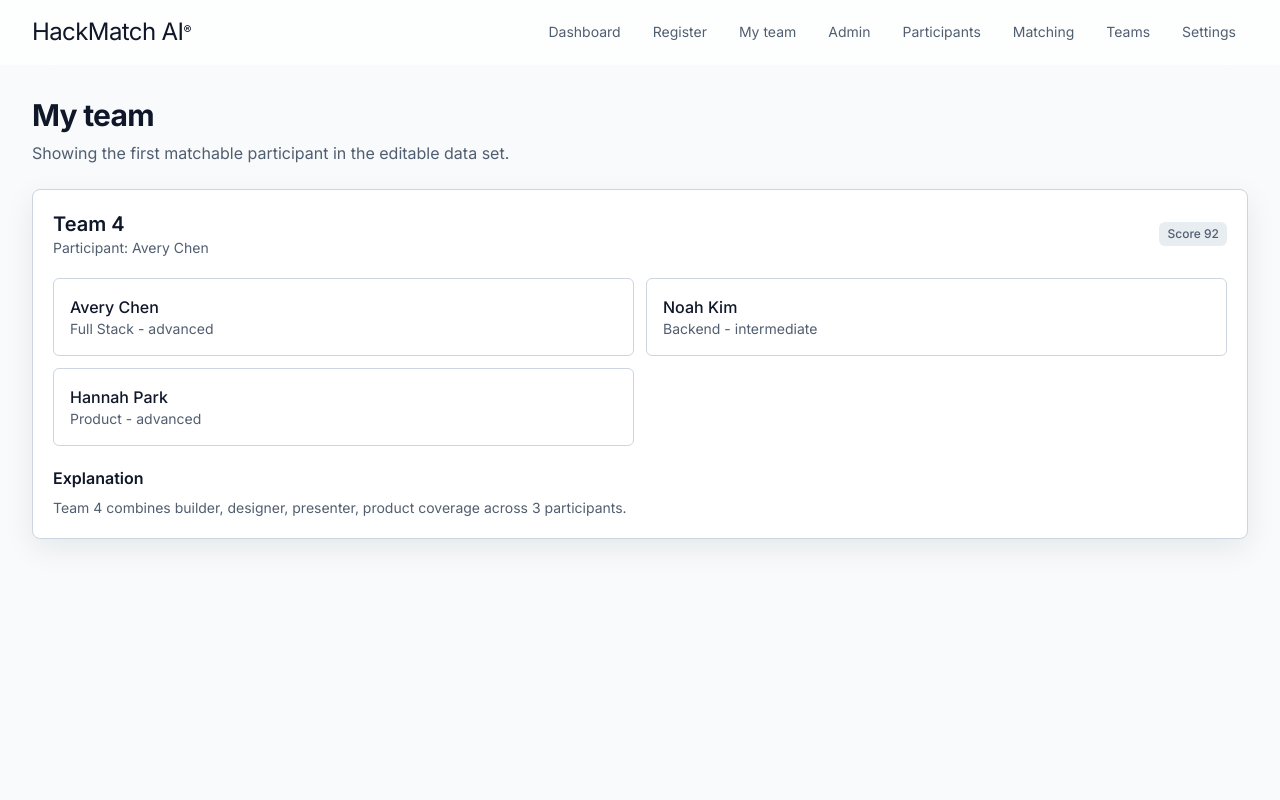
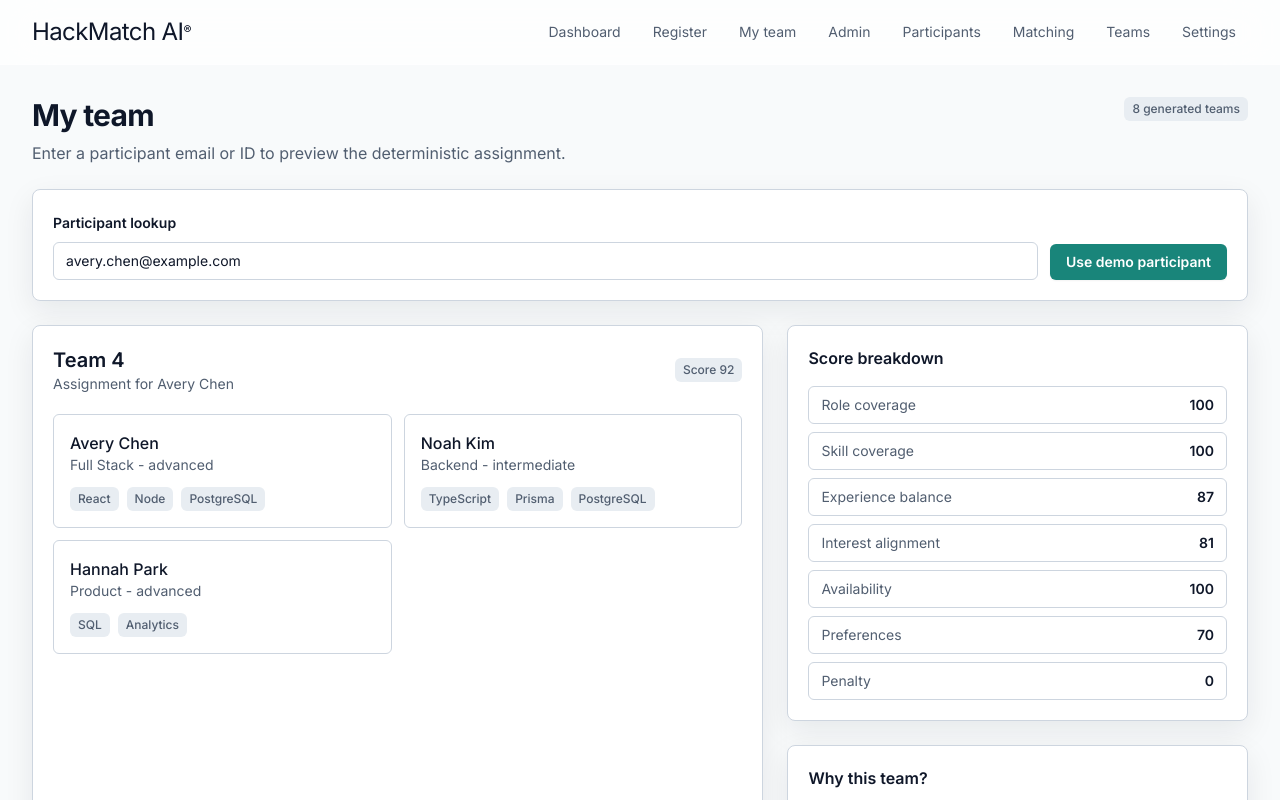
Before and after one commit to best-ed/HackMatch-AI, a Next.js app: page /participant/team in a window 1280 px wide. Shown: the top 800 px of the page. Built offline with nearby package versions, Linux system fonts and the light colour scheme.

Commit message:
feat: improve participant team access flow

```diff
--- a/app/participant/register/page.tsx
+++ b/app/participant/register/page.tsx
@@ -1,12 +1,14 @@
 "use client";
 
+import { useRouter } from "next/navigation";
 import { useMemo, useState } from "react";
 import { Card, TextArea, TextInput } from "@/components/ui";
 import {
   createBlankParticipant,
   joinList,
   splitList,
-  useHackMatchData
+  useHackMatchData,
+  writeCurrentParticipantLookup
 } from "@/lib/local-store";
 import type { AvailabilitySlot, ExperienceLevel, Participant } from "@/lib/matching/types";
 
@@ -20,6 +22,7 @@ const availabilitySlots: AvailabilitySlot[] = [
 ];
 
 export default function RegisterPage() {
+  const router = useRouter();
   const { participants, saveParticipant, loaded } = useHackMatchData();
   const blank = useMemo(() => createBlankParticipant(participants), [participants]);
   const [form, setForm] = useState<Participant>(blank);
@@ -30,9 +33,11 @@ export default function RegisterPage() {
   }
 
   function submit() {
-    saveParticipant(form);
+    const savedParticipant = saveParticipant(form);
+    writeCurrentParticipantLookup(savedParticipant.email);
     setSaved(true);
     setForm(createBlankParticipant([...participants, form]));
+    router.push(`/participant/team?participant=${encodeURIComponent(savedParticipant.email)}`);
   }
 
   return (
@@ -118,7 +123,7 @@ export default function RegisterPage() {
           >
             Save registration
           </button>
-          {saved ? <p className="self-center text-sm font-medium text-emerald-700">Saved. Generate teams from Admin Matching.</p> : null}
+          {saved ? <p className="self-center text-sm font-medium text-emerald-700">Saved. Opening your team page.</p> : null}
         </form>
       </Card>
     </div>
--- a/app/participant/team/page.tsx
+++ b/app/participant/team/page.tsx
@@ -1,35 +1,100 @@
 "use client";
 
-import { Badge, Card } from "@/components/ui";
-import { useHackMatchData } from "@/lib/local-store";
+import { useEffect, useMemo, useState } from "react";
+import { Badge, Button, Card, TextInput } from "@/components/ui";
+import {
+  readCurrentParticipantLookup,
+  useHackMatchData,
+  writeCurrentParticipantLookup
+} from "@/lib/local-store";
 import { generateTeams } from "@/lib/matching/algorithm";
 
 export default function ParticipantTeamPage() {
   const { participants, settings } = useHackMatchData();
-  const result = generateTeams(participants, settings);
-  const participant = participants.find((item) => item.consentToMatch) ?? participants[0];
-  const team = participant
+  const result = useMemo(
+    () => generateTeams(participants, settings),
+    [participants, settings]
+  );
+  const defaultParticipant = participants.find((item) => item.consentToMatch) ?? participants[0];
+  const [lookup, setLookup] = useState(defaultParticipant?.email ?? "");
+  const normalizedLookup = normalizeLookupValue(lookup);
+  const participant = normalizedLookup
+    ? participants.find((item) => {
+    const searchableValues = [
+      item.id,
+      item.fullName,
+      item.email,
+      item.email.split("@")[0]
+    ];
+    return searchableValues.some((value) =>
+      normalizeLookupValue(value).includes(normalizedLookup)
+    );
+  })
+    : undefined;
+  const team = participant?.consentToMatch
     ? result.teams.find((candidate) => candidate.participantIds.includes(participant.id))
     : undefined;
   const members = team
     ? team.participantIds.map((id) => participants.find((p) => p.id === id)).filter(Boolean)
     : [];
   const explanation = result.explanations.find((item) => item.teamId === team?.id);
+  const isUnassigned = participant
+    ? result.unassignedParticipants.includes(participant.id)
+    : false;
+
+  useEffect(() => {
+    const participantLookup = new URLSearchParams(window.location.search).get("participant");
+    const savedLookup = readCurrentParticipantLookup();
+    const nextLookup = participantLookup || savedLookup || defaultParticipant?.email || "";
+    setLookup(nextLookup);
+  }, [defaultParticipant?.email]);
+
+  function updateLookup(value: string) {
+    setLookup(value);
+    if (value.trim()) {
+      writeCurrentParticipantLookup(value);
+    }
+  }
 
   return (
     <div className="space-y-6">
+      <div className="flex flex-wrap items-start justify-between gap-4">
         <div>
           <h1 className="text-3xl font-bold tracking-tight">My team</h1>
           <p className="mt-2 text-muted-foreground">
-          Showing the first matchable participant in the editable data set.
+            Enter a participant email or ID to preview the deterministic assignment.
           </p>
         </div>
+        <Badge>{result.teams.length} generated teams</Badge>
+      </div>
+      <Card className="grid gap-3 md:grid-cols-[1fr_auto]">
+        <label className="space-y-2">
+          <span className="text-sm font-semibold">Participant lookup</span>
+          <TextInput
+            value={lookup}
+            onChange={(event) => updateLookup(event.target.value)}
+            placeholder="Maya Patel, maya.patel@example.com, or p02"
+          />
+        </label>
+        <div className="flex items-end">
+          <Button
+            className="w-full md:w-auto"
+            onClick={() => updateLookup(defaultParticipant?.email ?? "")}
+            type="button"
+          >
+            Use demo participant
+          </Button>
+        </div>
+      </Card>
       {team && participant ? (
+        <div className="grid gap-6 lg:grid-cols-[1.35fr_0.85fr]">
           <Card className="space-y-5">
             <div className="flex flex-wrap items-center justify-between gap-3">
               <div>
                 <h2 className="text-xl font-semibold">{team.name}</h2>
-              <p className="text-sm text-muted-foreground">Participant: {participant.fullName}</p>
+                <p className="text-sm text-muted-foreground">
+                  Assignment for {participant.fullName}
+                </p>
               </div>
               <Badge>Score {team.score?.totalScore}</Badge>
             </div>
@@ -41,20 +106,85 @@ export default function ParticipantTeamPage() {
                     <div className="text-sm text-muted-foreground">
                       {member.primaryRole} - {member.experienceLevel}
                     </div>
+                    <div className="mt-3 flex flex-wrap gap-2">
+                      {member.technicalSkills.slice(0, 3).map((skill) => (
+                        <Badge key={skill}>{skill}</Badge>
+                      ))}
+                    </div>
                   </div>
                 ) : null
               )}
             </div>
+          </Card>
+          <div className="space-y-6">
+            {team.score ? (
+              <Card>
+                <h2 className="font-semibold">Score breakdown</h2>
+                <div className="mt-4 grid gap-2 text-sm">
+                  <Score label="Role coverage" value={team.score.roleCoverageScore} />
+                  <Score label="Skill coverage" value={team.score.skillCoverageScore} />
+                  <Score label="Experience balance" value={team.score.experienceBalanceScore} />
+                  <Score label="Interest alignment" value={team.score.interestAlignmentScore} />
+                  <Score label="Availability" value={team.score.availabilityCompatibilityScore} />
+                  <Score label="Preferences" value={team.score.preferenceSatisfactionScore} />
+                  <Score label="Penalty" value={team.score.constraintPenalty} />
+                </div>
+              </Card>
+            ) : null}
             {explanation ? (
+              <Card className="space-y-4">
                 <div>
-              <h3 className="font-semibold">Explanation</h3>
+                  <h2 className="font-semibold">Why this team?</h2>
                   <p className="mt-2 text-sm text-muted-foreground">{explanation.summary}</p>
                 </div>
+                <div>
+                  <h3 className="text-sm font-semibold">Suggested direction</h3>
+                  <p className="mt-1 text-sm text-muted-foreground">
+                    {explanation.suggestedProjectDirection}
+                  </p>
+                </div>
+                <div>
+                  <h3 className="text-sm font-semibold">Suggested internal roles</h3>
+                  <div className="mt-2 grid gap-2">
+                    {Object.entries(explanation.suggestedInternalRoles).map(([name, role]) => (
+                      <div key={name} className="flex justify-between gap-3 rounded-md bg-muted px-3 py-2 text-sm">
+                        <span>{name}</span>
+                        <span className="text-muted-foreground">{role}</span>
+                      </div>
+                    ))}
+                  </div>
+                </div>
+              </Card>
             ) : null}
+          </div>
+        </div>
+      ) : (
+        <Card>
+          <h2 className="font-semibold">No team assignment found</h2>
+          <p className="mt-2 text-sm text-muted-foreground">
+            {!participant
+              ? "No participant matches that name, email, or ID."
+              : !participant.consentToMatch
+                ? `${participant.fullName} did not consent to matching, so they are excluded.`
+                : isUnassigned
+                  ? `${participant.fullName} is currently unassigned under these settings.`
+                  : "This participant was not placed in a generated team."}
+          </p>
         </Card>
-      ) : (
-        <Card>No team assignment found.</Card>
       )}
     </div>
   );
 }
+
+function Score({ label, value }: { label: string; value: number }) {
+  return (
+    <div className="flex items-center justify-between gap-3 rounded-md border border-border bg-white px-3 py-2">
+      <span className="text-muted-foreground">{label}</span>
+      <span className="font-semibold">{value}</span>
+    </div>
+  );
+}
+
+function normalizeLookupValue(value: string) {
+  return value.trim().toLowerCase().replace(/[^a-z0-9]/g, "");
+}
--- a/lib/local-store.ts
+++ b/lib/local-store.ts
@@ -10,6 +10,7 @@ import { useEffect, useMemo, useState } from "react";
 
 const participantsKey = "hackmatch.participants.v1";
 const settingsKey = "hackmatch.settings.v1";
+const currentParticipantKey = "hackmatch.currentParticipant.v1";
 
 function readJson<T>(key: string, fallback: T): T {
   if (typeof window === "undefined") return fallback;
@@ -24,6 +25,15 @@ function readJson<T>(key: string, fallback: T): T {
 
 function writeJson<T>(key: string, value: T) {
   window.localStorage.setItem(key, JSON.stringify(value));
+}
+
+export function readCurrentParticipantLookup(): string {
+  if (typeof window === "undefined") return "";
+  return window.localStorage.getItem(currentParticipantKey) ?? "";
+}
+
+export function writeCurrentParticipantLookup(value: string) {
+  window.localStorage.setItem(currentParticipantKey, value);
 }
 
 export function splitList(value: string): string[] {
@@ -128,6 +138,7 @@ export function useHackMatchData() {
           : [...participants, cleaned];
         setParticipantsState(next);
         writeJson(participantsKey, next);
+        return cleaned;
       },
       deleteParticipant(id: string) {
         const next = participants.filter((participant) => participant.id !== id);
```
Lines whose indentation alone changed are shown as unchanged.
